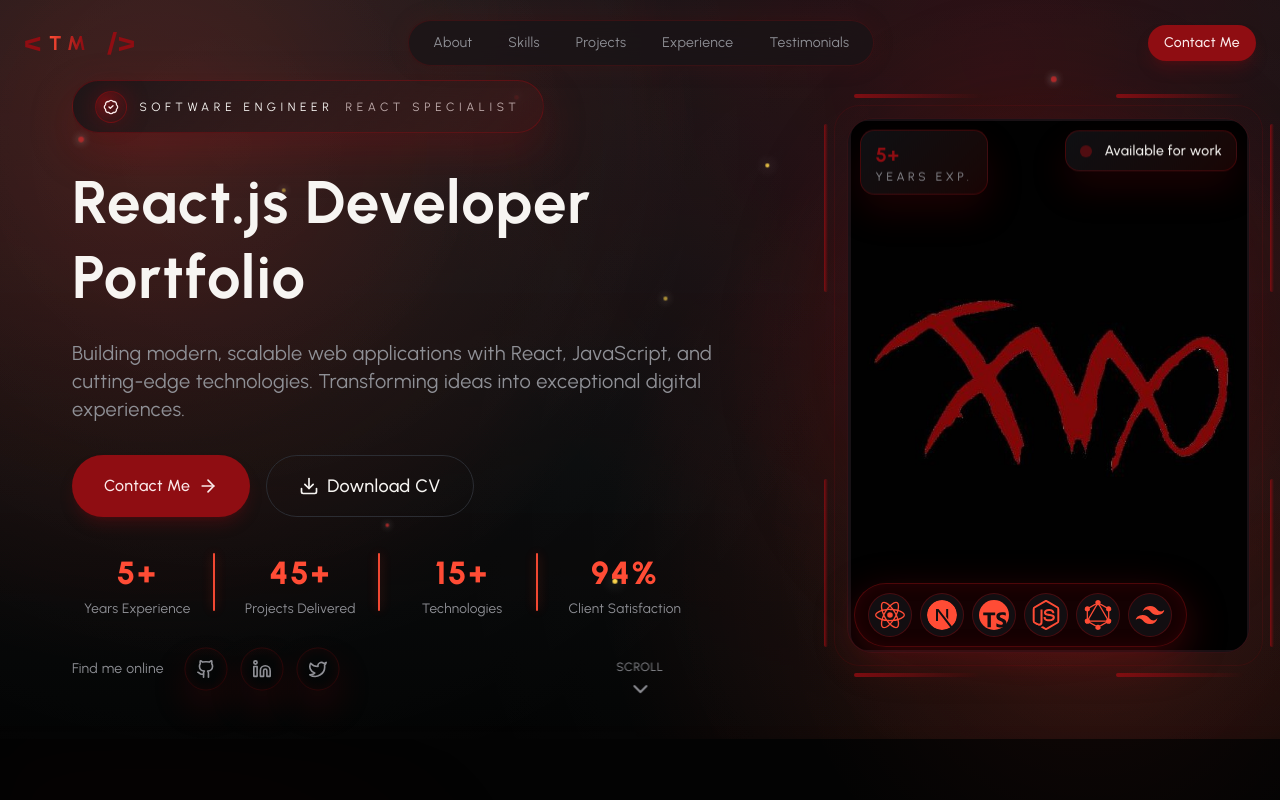
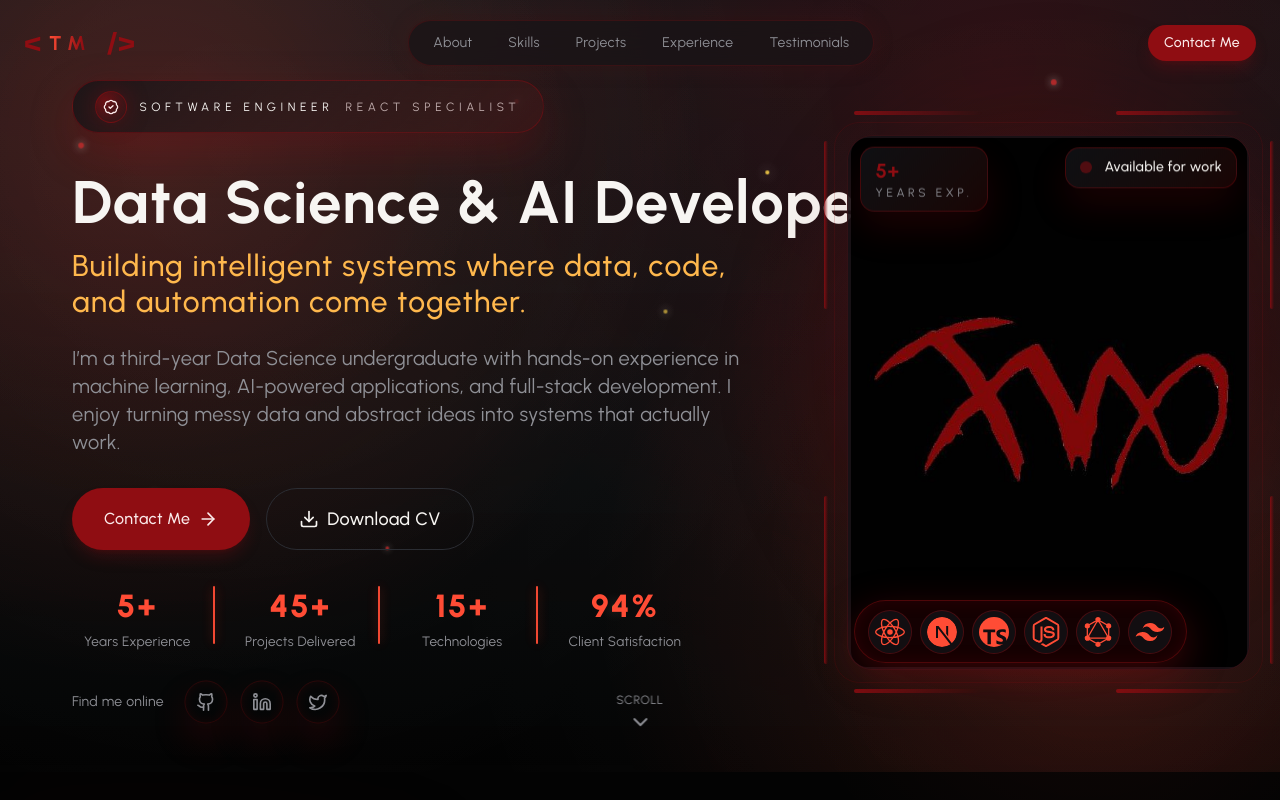
Before and after one commit to thithiramalsen/portfolio-mk2, a React (Vite) app: page / in a window 1280 px wide. Shown: the top 800 px of the page. Built offline with nearby package versions, Linux system fonts and the light colour scheme.

Commit message:
tech stack fixed again

```diff
--- a/src/sections/About.jsx
+++ b/src/sections/About.jsx
@@ -1,5 +1,12 @@
 import { Code2, Lightbulb, Rocket, Users } from "lucide-react";
-import { SiReact, SiNextdotjs, SiTypescript, SiTailwindcss, SiNodedotjs, SiMongodb } from "react-icons/si";
+import {
+  SiReact,
+  SiNextdotjs,
+  SiTypescript,
+  SiTailwindcss,
+  SiNodedotjs,
+  SiMongodb,
+} from "react-icons/si";
 
 const highlights = [
   {
@@ -112,7 +119,7 @@ export const About = () => {
               { id: "mongo", label: "MongoDB", Icon: SiMongodb },
             ].map((tech) => (
               <div key={tech.id} className="tech-card">
-                <tech.Icon className="tech-card-icon" />
+                <tech.Icon className="tech-card-icon" aria-hidden="true" />
                 <div className="mt-3 text-sm text-muted-foreground">{tech.label}</div>
               </div>
             ))}
--- a/src/sections/Hero.jsx
+++ b/src/sections/Hero.jsx
@@ -75,15 +75,17 @@ export const Hero = () => {
 
             <div className="space-y-6">
               <h1 className="text-4xl md:text-5xl lg:text-6xl font-bold leading-tight animate-fade-in animation-delay-100 max-w-none">
-                <span className="inline-block whitespace-nowrap">React.js Developer</span>
+                <span className="inline-block whitespace-nowrap">Data Science & AI Developer</span>
                 <br className="hidden md:block" />
-                <span className="inline-block">Portfolio</span>
+                <span className="block text-xl md:text-2xl lg:text-3xl font-medium mt-2 max-w-[880px] text-[#ffb84d]">
+                  Building intelligent systems where data, code, and automation come together.
+                </span>
               </h1>
 
               <p className="text-lg md:text-xl text-muted-foreground max-w-[880px] animate-fade-in animation-delay-200">
-                Building modern, scalable web applications with React, JavaScript,
-                and cutting-edge technologies. Transforming ideas into exceptional
-                digital experiences.
+               I’m a third-year Data Science undergraduate with hands-on experience in machine learning,
+               AI-powered applications, and full-stack development. I enjoy turning messy data
+               and abstract ideas into systems that actually work.
               </p>
             </div>
 
```
